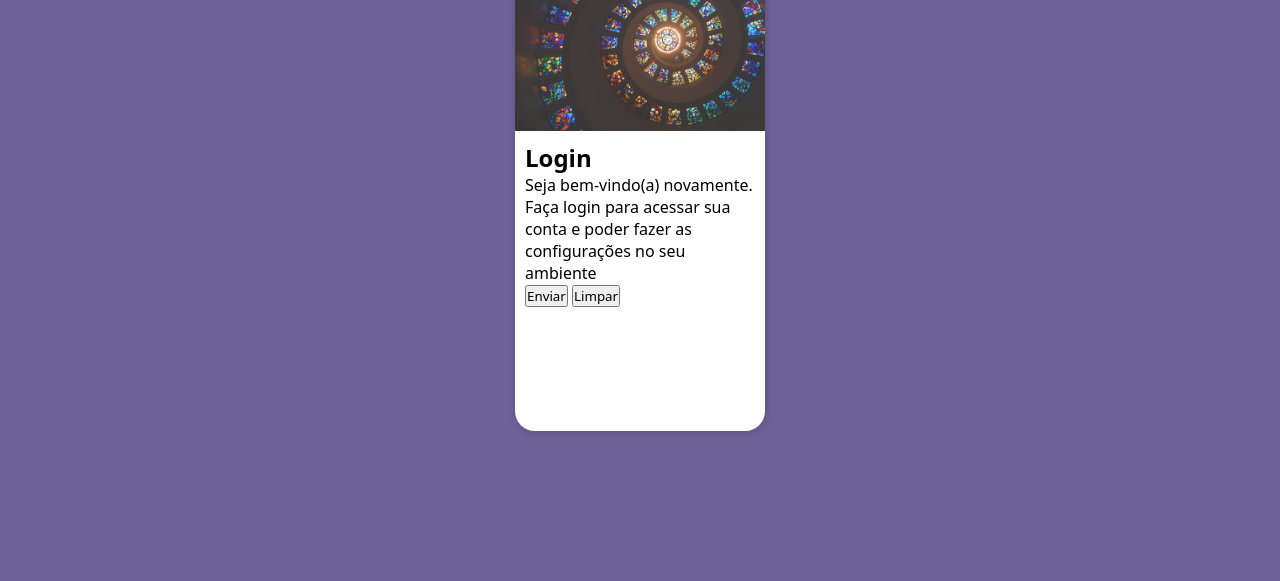
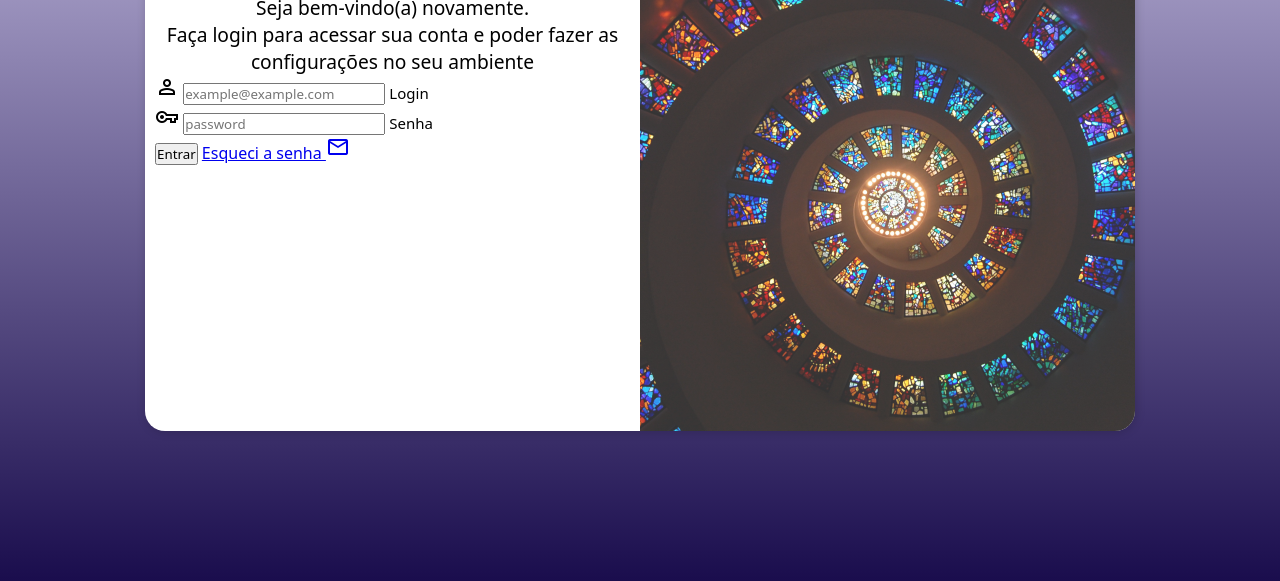
Before and after one commit to titerox/projeto-login, a plain HTML site: page index.html in a window 1280 px wide. Shown: the part 219-800 px from the top of the page. Drawn offline with nearby package versions, Linux system fonts and the light colour scheme.

Commit message:
adicionei o formulario

```diff
--- a/estilos/media-query.css
+++ b/estilos/media-query.css
@@ -30,14 +30,20 @@ Paleta de cores
         float: left;
         width: 30%;
         height: 100%;
+        position: relative;
+        background-size: cover;
     }
     section#login > div#formulario{
         float: right;
         width: 70%;
     }
+
+    div#formulario > p{
+        font-size: 1.1em;
+    }
 }
 
-@media screen and (min-width: 992px) and (max-width: 1200px) {
+@media screen and (min-width: 992px) {
 
     body{
         background-image: linear-gradient(to bottom, #CAC3E6, #1A0D4D);
@@ -47,13 +53,23 @@ Paleta de cores
         width: 990px;
     }
     section#login > div#imagem{
-        float: left;
+        float: right;
         width: 50%;
         height: 100%;
+        background-position: center center;
     }
 
     section#login > div#formulario{
-        float: right;
+        float: left;
         width: 50%;
+
+    }
+
+    div#formulario > h1{
+        font-size: 2em;
+    }
+
+    div#formulario > p{
+        font-size: 1.2em;
     }
 }
--- a/estilos/style.css
+++ b/estilos/style.css
@@ -57,3 +57,18 @@ section#login > div#imagem{
 div#formulario{
     padding: 10px;
 }
+
+div#formulario > h1{
+    text-align: center;
+    margin-bottom: 10px;
+}
+
+div#formulario > p{
+    font-size: 0.8em;
+    text-align: center;
+
+}
+
+label{
+    font-size: 15px;
+}
--- a/index.html
+++ b/index.html
@@ -7,6 +7,7 @@
     <title>Projeto Login</title>
     <link rel="stylesheet" href="estilos/style.css">
     <link rel="stylesheet" href="estilos/media-query.css">
+    <link rel="stylesheet" href="https://fonts.googleapis.com/css2?family=Material+Symbols+Outlined:opsz,wght,FILL,GRAD@20..48,100..700,0..1,-50..200" />
 </head>
 <body>
     <main>
@@ -17,12 +18,35 @@
             </div>
 
             <div id="formulario">
+
                 <h1>Login</h1>
-                <p>Seja bem-vindo(a) novamente. Faça login para acessar sua conta e poder fazer as configurações no seu ambiente</p>
-                <form action="login.php" method="POST">
-                    <input type="submit" value="Enviar">
-                    <input type="reset" value="Limpar">
+
+                <p>Seja bem-vindo(a) novamente.</p> <p>Faça login para acessar sua conta e poder fazer as configurações no seu ambiente</p>
+
+                <form action="login.php" method="POST" autocomplete="on">
+
+                    <div class="campo">
+
+                        <span class="material-symbols-outlined">
+                            person
+                            </span>
+                        <input type="email" name="login" id="ilogin" placeholder="example@example.com" autocomplete="email" required maxlength="30">
+                        <label for="ilogin">Login</label>
+
+                    </div>
+
+                    <div class="campo">
+
+                        <span class="material-symbols-outlined">
+                            vpn_key
+                            </span>
+                        <input type="password" name="senha" id="isenha" placeholder="password" autocomplete="current-password" required minlength="8" maxlength="30">
+                        <label for="isenha">Senha</label>
+                    </div>
+                    <input type="submit" value="Entrar">
+                    <a href="esqueci.html">Esqueci a senha <span class="material-symbols-outlined">mail</span></a>
                 </form>
+
             </div>
 
         </section>
```
